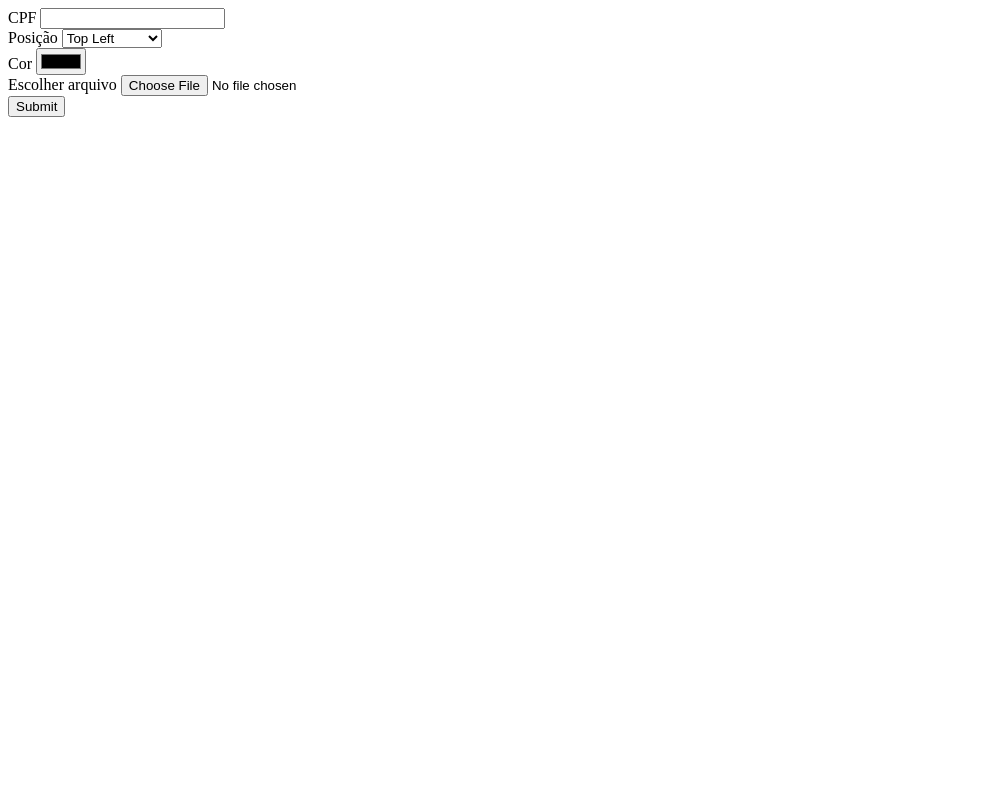
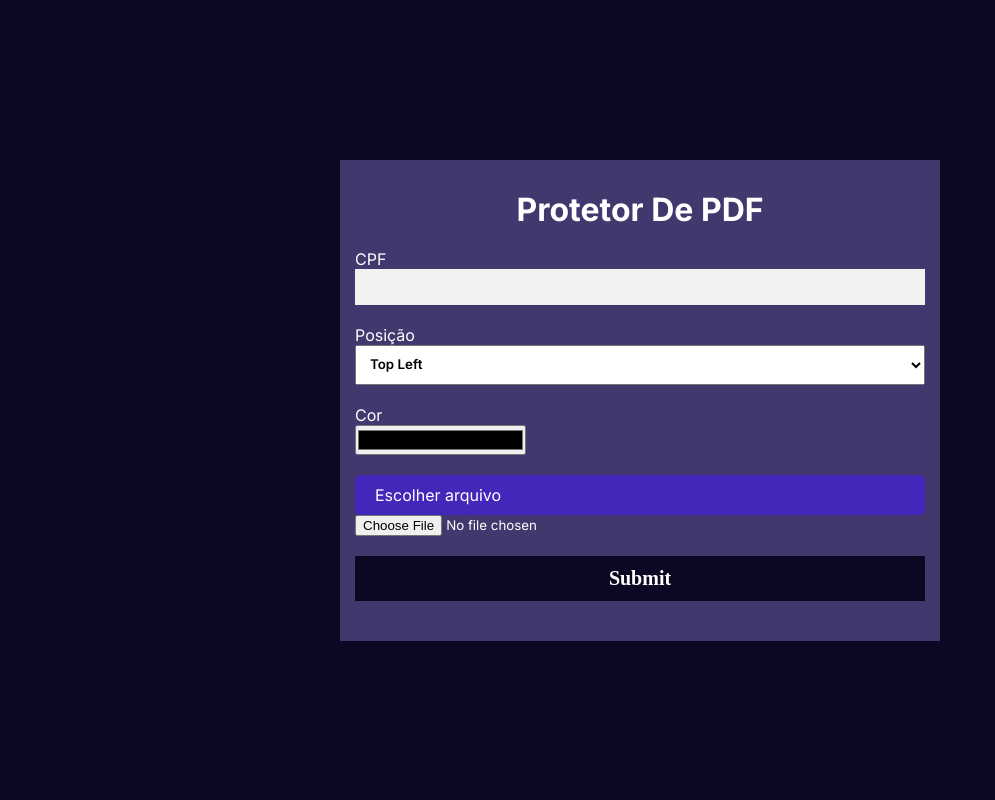
Before and after one commit to GaaraSan01/AntPiratePDF, a Flask app: page / in a window 1280 px wide. Shown: the whole page, without its empty margins (0-995 px from the left). Run offline with Flask 3, Linux system fonts and the light colour scheme.

Commit message:
finalizando mini-projeto

```diff
--- a/app.py
+++ b/app.py
@@ -42,7 +42,7 @@ def upload_file():
             filename = secure_filename(file.filename)
             file.save(os.path.join(app.config['UPLOAD_FOLDER'], filename))
 
-            cpf = form.data
+            cpf = form.cpf.data
             position = form.position.data
             color = form.color.data
 
@@ -52,6 +52,6 @@ def upload_file():
                 return send_file(os.path.join(app.config['UPLOAD_FOLDER'],
                 filename), as_attachment=True)
             except Exception as e:
-                flash('Erro no envio do arquivo', str(e))
+                flash('Erro no envio do arquivo' + str(e))
                 return redirect(request.url)
     return render_template('index.html', form=form)
--- /dev/null
+++ b/static/style.css
@@ -0,0 +1,102 @@
+@import url('https://fonts.googleapis.com/css2?family=Inter:wght@400;600;700&display=swap');
+
+* {
+    margin: 0;
+    padding: 0;
+    box-sizing: border-box;
+    font-family: 'Inter', sans-serif;
+}
+
+:root {
+    --primary-color: #0c0722;
+    --secundary-color: #42386E;
+    --terciary-color: #4227BA;
+}
+
+html, body {
+    background: var(--primary-color);
+    color: white;
+    height: 100vh;
+    font-family: 'Inter', sans-serif;
+}
+
+main {
+    display: flex;
+    align-items: center;
+    justify-content: center;
+    height: 100%;
+}
+
+h1 {
+    text-align: center;
+    text-transform: capitalize;
+}
+
+form {
+    padding: 20px 15px 20px 15px;
+    width: 600px;
+    min-width: 300px;
+    max-width: 600px;
+    background-color: var(--secundary-color);
+}
+
+form div {
+    display: flex;
+    flex-direction: column;
+    margin: 10px 0 20px 0;
+}
+
+input[type='text']{
+    padding: 10px;
+    border: none;
+    background-color: #f1f1f1;
+}:focus{
+    outline: none;
+}
+
+select {
+    padding: 10px;
+    font-weight: 600;
+    text-transform: capitalize;
+}:focus{
+    outline: none;
+}
+
+input[type='color']{
+    width: 30%;
+    height: 30px;
+}
+
+
+
+label[for="file"] {
+    background-color: var(--terciary-color);
+    color: #fff;
+    padding: 10px 20px;
+    border-radius: 5px;
+    cursor: pointer;
+    transition: all 0.2s ease-in;
+}
+
+label[for="file"]:hover {
+    /* Estilos para o botão quando o cursor passa por cima */
+    background-color: var(--primary-color);
+}
+
+label[for="file"]:active {
+    /* Estilos para o botão quando está pressionado */
+    background-color: var(--terciary-color);
+}
+
+button {
+    padding: 10px 0 10px 0;
+    border: solid 1.2px transparent;
+    font: normal bold 20px white;
+    color: white;
+    background-color: var(--primary-color);
+    transition: all .2s ease-in;
+}
+button:hover{
+    background-color: transparent;
+    border: solid 1.2px white;
+}
--- a/templates/index.html
+++ b/templates/index.html
@@ -3,11 +3,15 @@
 <head>
     <meta charset="UTF-8">
     <meta name="viewport" content="width=device-width, initial-scale=1.0">
-    <title>PDF com CPF</title>
+    <title>Protetor de PDF</title>
+    <link rel="stylesheet" type="text/css" href="{{url_for('static', filename='style.css')}}">
 </head>
 <body>
     <main>
         <form method="post" enctype="multipart/form-data">
+            <div>
+                <h1>Protetor de PDF</h1>
+            </div>
             {{form.hidden_tag()}}
             <div>
                 <label for="cpf">CPF</label>
@@ -28,6 +32,7 @@
             <div>
                 <button type="submit">Submit</button>
             </div>
+            <span>
                 {% with messages = get_flashed_messages() %}
                     {% if messages %}
                         <ul>
@@ -37,6 +42,8 @@
                         </ul>
                     {% endif %}
                 {% endwith %}
+            </span>
+
         </form>
     </main>
 </body>
```
Also changed, not shown: pdf_modifile.py (+6 -5 lines), 1 other file. Lines whose indentation alone changed are shown as unchanged.
